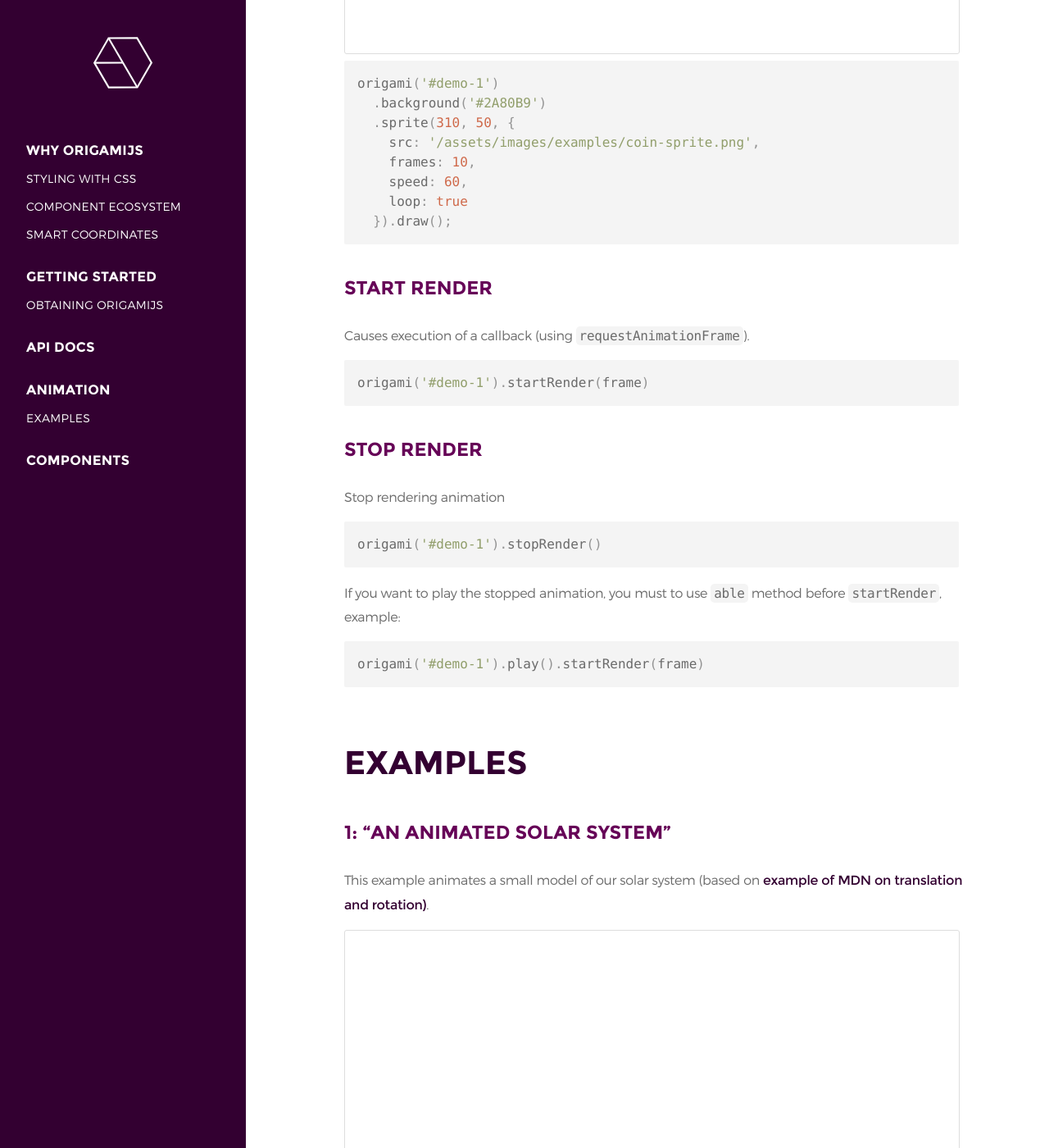
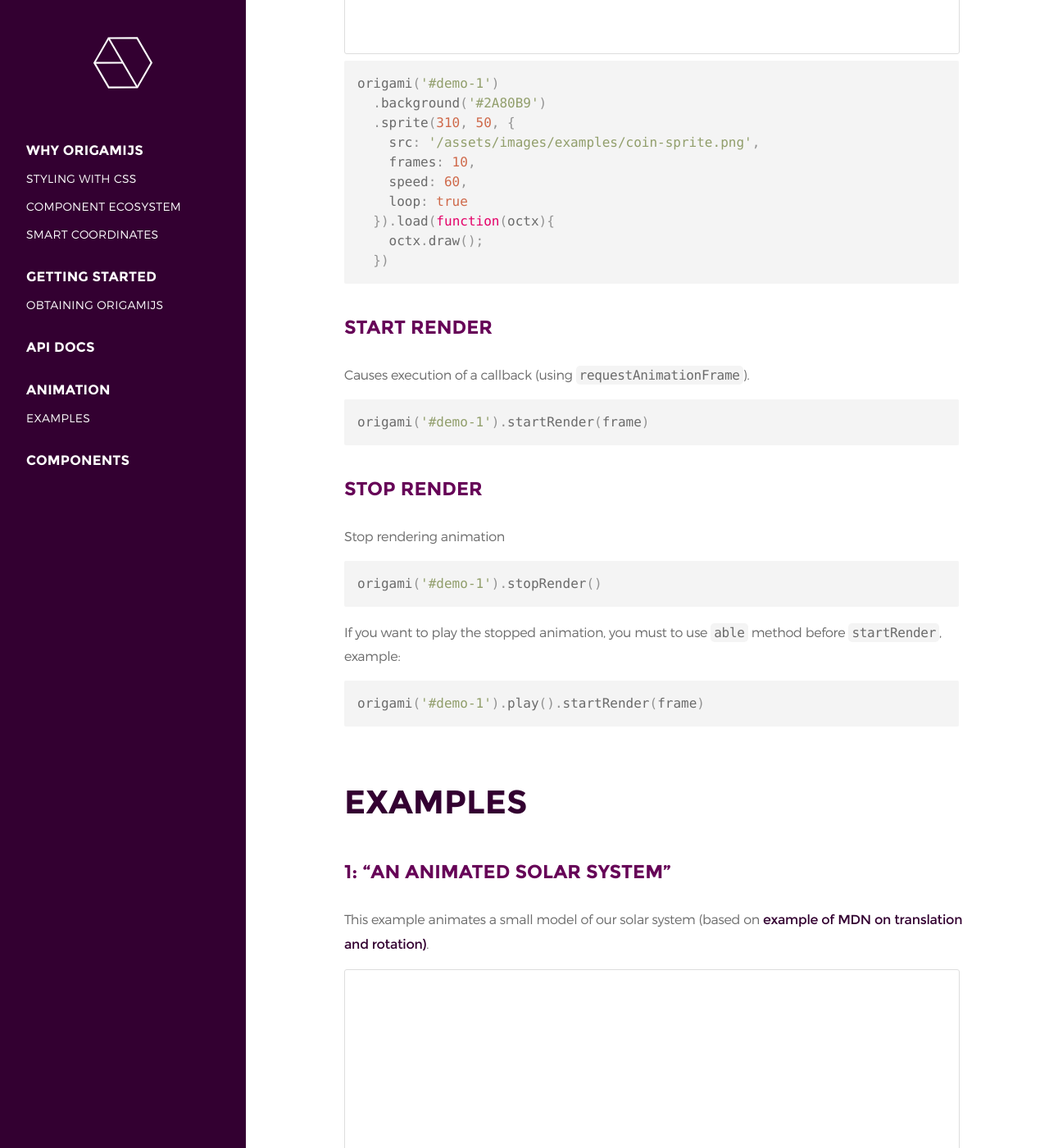
Before and after one commit to raphamorim/origamijs, a Jekyll site: the page built from _docs/4-animation.md, in a window 1280 px wide and 1400 px high, scrolled down 630 px. Shown: the whole window at 82% size. Built offline with Jekyll 4.4.1, drawn with Linux system fonts in a browser that asks for light colours.

Commit message:
fixing examples

```diff
--- a/_docs/4-animation.md
+++ b/_docs/4-animation.md
@@ -30,7 +30,9 @@ description: Animation Guide - Origamijs is a Powerful and Lightweight Library t
     frames: 10,
     speed: 60,
     loop: true
-  }).draw();</code></pre>
+  }).load(function(octx){
+    octx.draw();
+  })</code></pre>
 
 ## Start Render
 
@@ -65,7 +67,7 @@ If you want to play the stopped animation, you must to use <code class="language
     .clear()
     .save()
     .translate(350,150)
-    .rotate('normal')
+    .rotate('slow')
     .translate(105,0)
     .image('/assets/images/examples/Canvas_earth.png', -12, -12)
     .restore()
--- a/assets/scripts/origami.examples.js
+++ b/assets/scripts/origami.examples.js
@@ -113,8 +113,9 @@ if (document.body.classList.contains('animation')) {
       frames: 10,
       speed: 60,
       loop: true
+    }).load(function(octx){
+      octx.draw();
     })
-    .draw();
 
   function draw() {
     origami('canvas#animation-1')
@@ -123,7 +124,7 @@ if (document.body.classList.contains('animation')) {
       .clear()
       .save()
       .translate(350,150)
-      .rotate('normal')
+      .rotate('slow')
       .translate(105,0)
       .image('/assets/images/examples/Canvas_earth.png', -12, -12)
       .restore()
```
